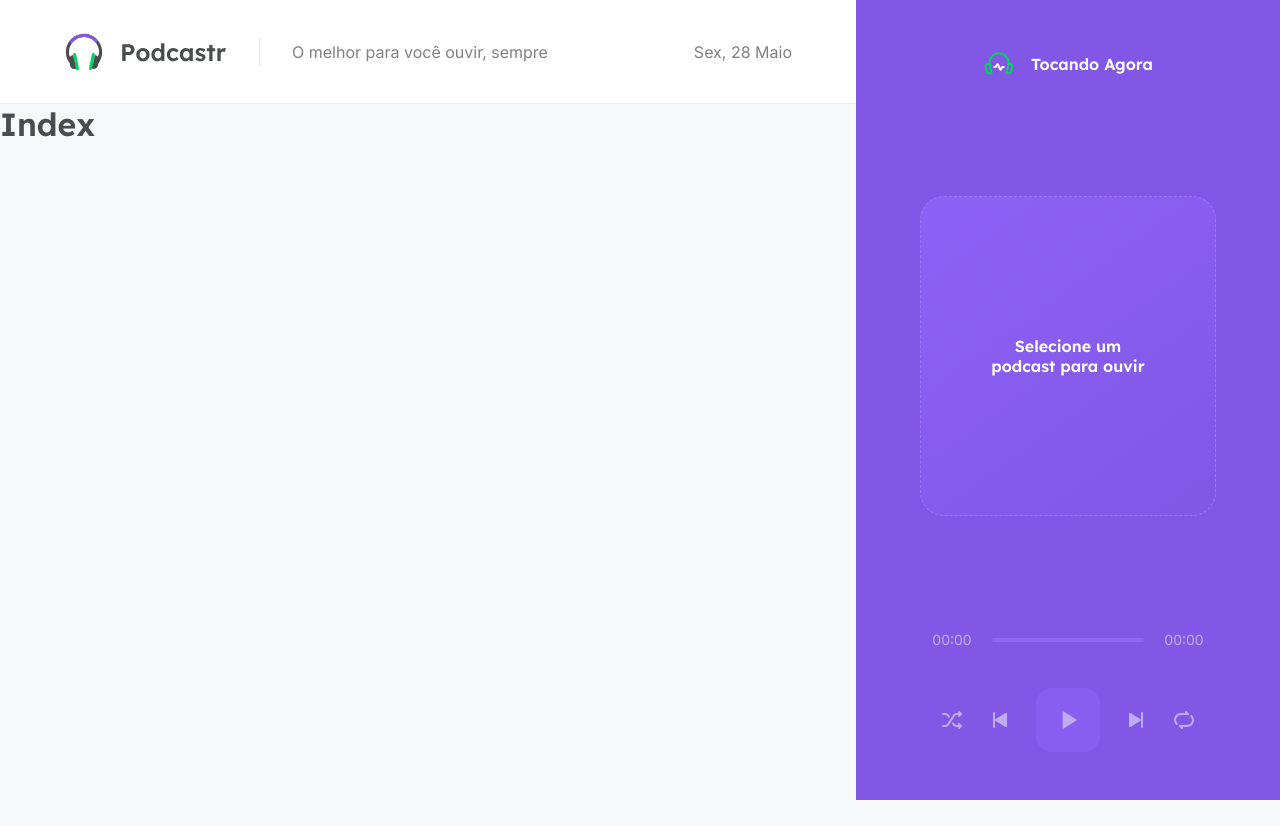
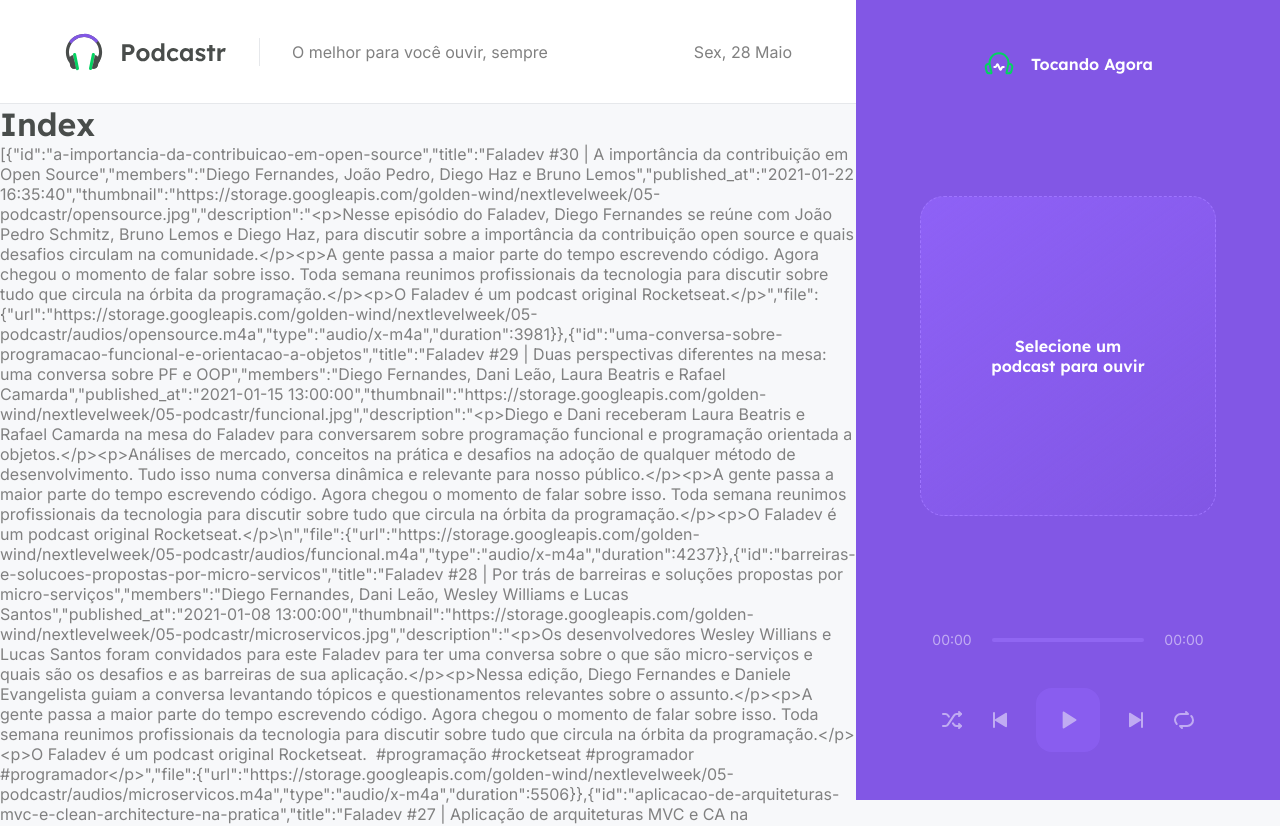
Before and after one commit to DioenDJS/Projeto_PodCastNextJS, a Next.js app: page / in a window 1280 px wide. Shown: the top 826 px of the page. Before the commit the page ends 800 px from the top, so only its background shows below. Built offline with nearby package versions, Linux system fonts and the light colour scheme; data requests are answered from the project's data file.

Commit message:
finalizando a pagina home no consumo de uma um uma pagina static com SSG do Nextjs

```diff
--- a/package.json
+++ b/package.json
@@ -5,7 +5,8 @@
   "scripts": {
     "dev": "next dev",
     "build": "next build",
-    "start": "next start"
+    "start": "next start",
+    "server":"json-server server.json -W -d 750 -p 3333"
   },
   "dependencies": {
     "date-fns": "^2.22.1",
@@ -17,6 +18,7 @@
   "devDependencies": {
     "@types/node": "^15.6.1",
     "@types/react": "^17.0.8",
+    "json-server": "^0.16.3",
     "typescript": "^4.3.2"
   }
 }
--- a/src/pages/index.tsx
+++ b/src/pages/index.tsx
@@ -1,7 +1,21 @@
-import  Header  from '../components/Header'
 
-export default function Home() {
+export default function Home(props) {
   return (
-    <h1>Index</h1>
+    <div>
+      <h1>Index</h1>
+      <p>{JSON.stringify(props.episodes)}</p>
+    </div>
   )
 }
+
+export async function getStaticProps(){
+  const response = await fetch('http://localhost:3333/episodes')
+  const data = await response.json()
+
+  return {
+    props:{
+      episodes:data
+    },
+    revalidate: 60 * 60 * 8,
+  }
+}
```
Also changed, not shown: 2 other files (tests, documents, lock files or other folders).
